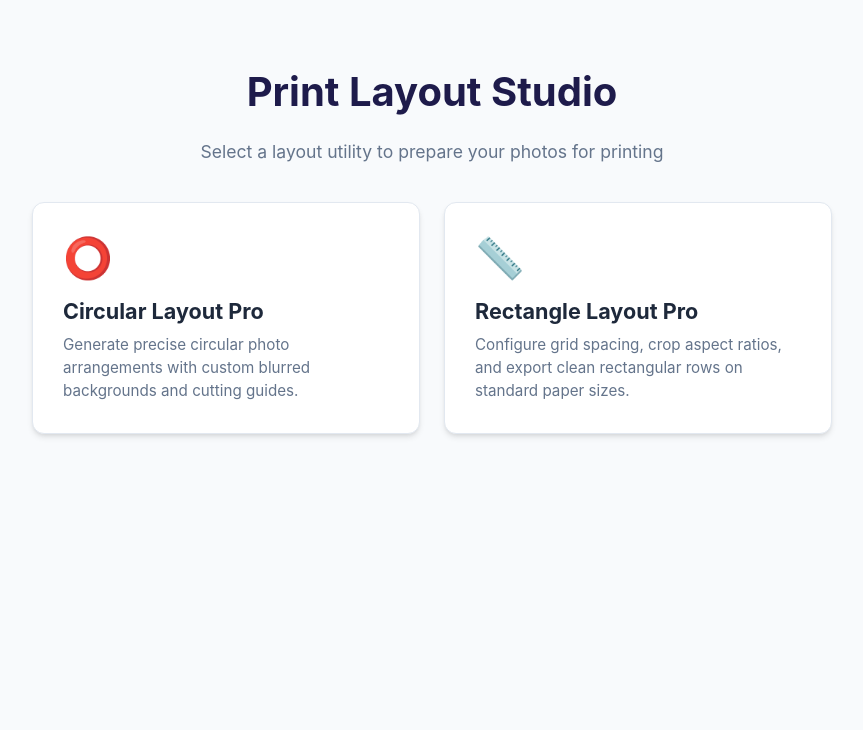
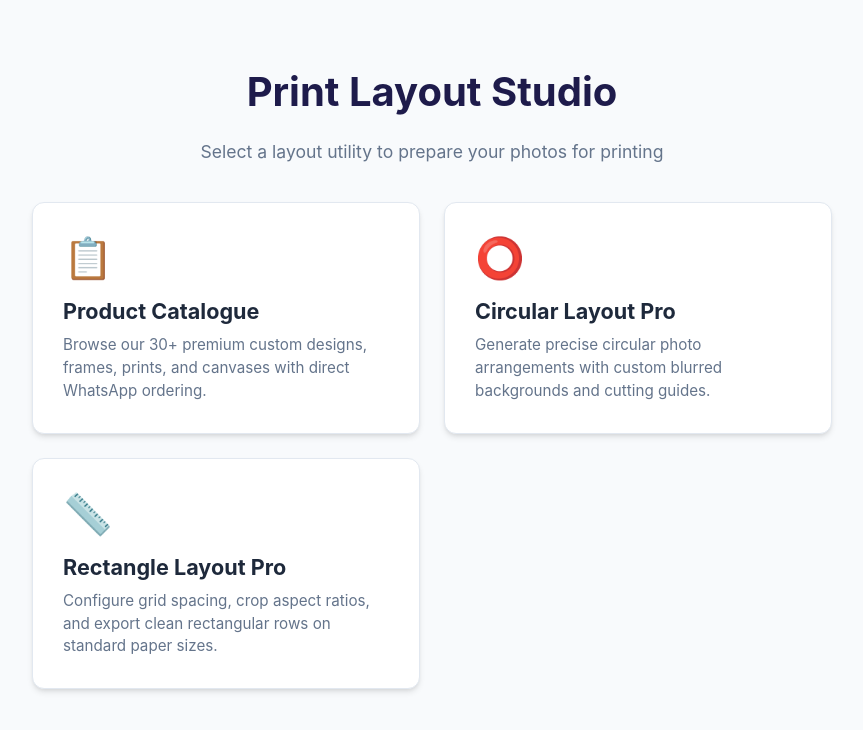
Before and after one commit to Printelivery/print-hub-suite, a plain HTML site: page index.html in a window 1280 px wide. Shown: the whole page, without its empty margins (208-1071 px from the left). Drawn offline with Linux system fonts and the light colour scheme.

Commit message:
Update index.html
Adding catalogue  to navigation list

```diff
--- a/index.html
+++ b/index.html
@@ -72,6 +72,12 @@
     <p>Select a layout utility to prepare your photos for printing</p>
 
     <div class="grid">
+        <a href="catalogue/index.html" class="card">
+             <div class="icon">📋</div>
+            <h2>Product Catalogue</h2>
+            <p>Browse our 30+ premium custom designs, frames, prints, and canvases with direct WhatsApp ordering.</p>
+        </a>
+
         <a href="tools/circular-layout/index.html" class="card">
             <div class="icon">⭕</div>
             <h2>Circular Layout Pro</h2>
```
